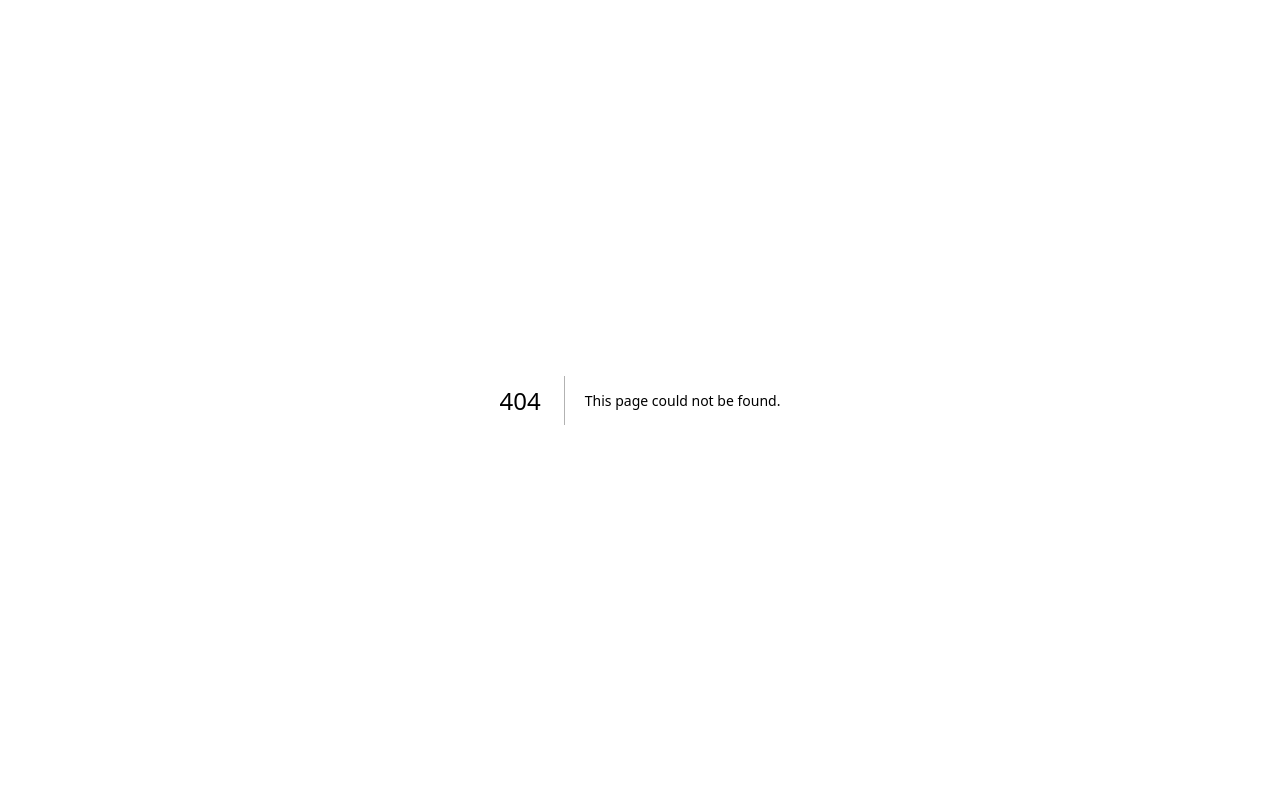
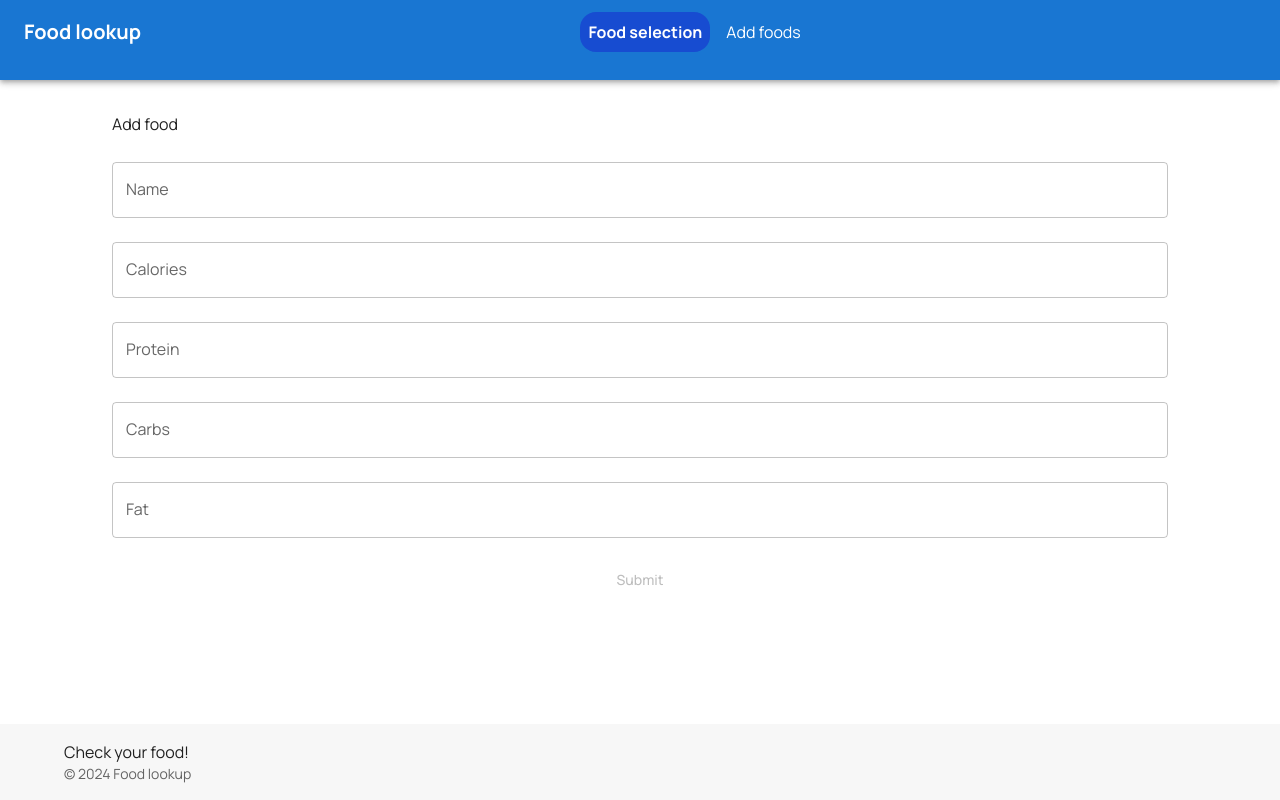
Before and after one commit to KrTanev/food-lookup, a Next.js app: page /add-food in a window 1280 px wide. Before the commit this address had no page. Built offline with nearby package versions, Linux system fonts and the light colour scheme.

Commit message:
Added form

```diff
--- /dev/null
+++ b/src/components/AddFood/AddFoodForm.tsx
@@ -0,0 +1,61 @@
+import { Form, useForm } from 'react-hook-form';
+
+import { Box, Button } from '@mui/material';
+import { nameof } from 'ts-simple-nameof';
+
+import { Foods } from '@/api/foodsType';
+import { FormField } from '@/components/common/FormField';
+
+import { usePostFood } from '../../api/foodsController';
+
+export const AddFoodForm = () => {
+  const {
+    register,
+    control,
+    formState: { errors, isValid },
+  } = useForm<Foods>({ mode: 'onChange' });
+
+  const postFoodMutation = usePostFood();
+
+  const onSubmit = (data: Foods) => postFoodMutation.mutate(data);
+
+  return (
+    <Form onSubmit={({ data }) => onSubmit(data)} noValidate control={control}>
+      <Box
+        display="flex"
+        alignItems="center"
+        justifyContent="center"
+        flexDirection="column"
+        gap="24px"
+      >
+        <FormField
+          register={register}
+          id="name"
+          label="Name"
+          errors={errors}
+          validateAsNumber={false}
+        />
+        <FormField
+          register={register}
+          id="calories"
+          label="Calories"
+          errors={errors}
+          validateAsNumber
+        />
+        <FormField
+          register={register}
+          id="protein"
+          label="Protein"
+          errors={errors}
+          validateAsNumber
+        />
+        <FormField register={register} id="carbs" label="Carbs" errors={errors} validateAsNumber />
+        <FormField register={register} id="fat" label="Fat" errors={errors} validateAsNumber />
+
+        <Button type="submit" disabled={!isValid}>
+          Submit
+        </Button>
+      </Box>
+    </Form>
+  );
+};
--- /dev/null
+++ b/src/components/common/FormField.tsx
@@ -0,0 +1,22 @@
+import { FieldErrors, FieldValues, Path, UseFormRegister } from 'react-hook-form';
+
+import { TextField } from '@mui/material';
+
+interface FormFieldProps<T extends FieldValues> {
+  id: Path<T>;
+  label: string;
+  errors: FieldErrors<T>;
+  validateAsNumber: boolean;
+  register: UseFormRegister<T>;
+}
+
+export const FormField = <T extends FieldValues>(props: FormFieldProps<T>) => {
+  const { id, label, errors, validateAsNumber, register } = props;
+
+  return (
+    <>
+      <TextField {...register(id, { required: true })} label={label} variant="outlined" fullWidth />
+      {errors[id] && <span>This field is required</span>}
+    </>
+  );
+};
--- /dev/null
+++ b/src/pages/add-food.tsx
@@ -0,0 +1,22 @@
+import { Box, Typography } from '@mui/material';
+
+import { AddFoodForm } from '@/components/AddFood/AddFoodForm';
+import MainLayout from '@/components/Layout/MainLayout';
+
+export default function Home() {
+  return (
+    <MainLayout>
+      <Box
+        sx={{ width: '100%', height: '100%', py: 4, px: 14 }}
+        display="flex"
+        flexDirection="column"
+        gap="26px"
+        justifyContent="center"
+      >
+        <Typography>Add food</Typography>
+
+        <AddFoodForm />
+      </Box>
+    </MainLayout>
+  );
+}
```
